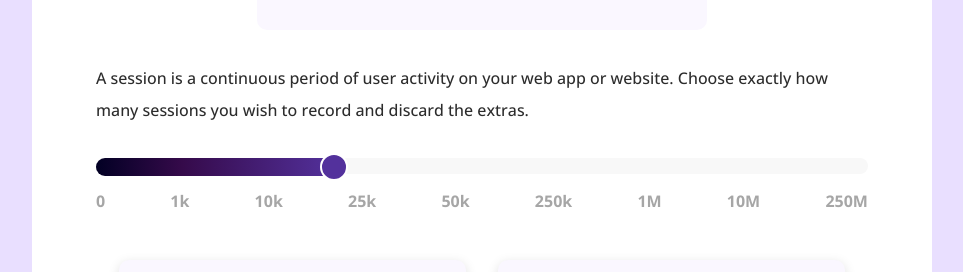
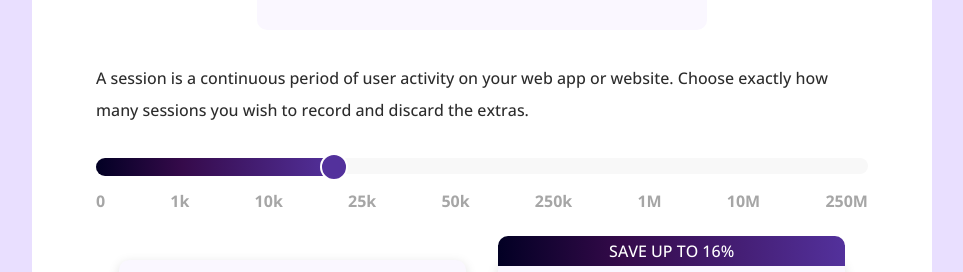
Before and after one commit to Adetayor/Cost-Estimator, a plain HTML site: page index.html in a window 1280 px wide. Shown: the part 518-790 px from the top of the page, without its empty margins (158-1121 px from the left). Drawn offline with nearby package versions, Linux system fonts and the light colour scheme.

Commit message:
save-header added

```diff
--- a/index.css
+++ b/index.css
@@ -265,3 +265,18 @@ h1 {
   cursor: pointer;
   transform: scale(1.05);
 }
+
+.card .save-header {
+  color: white;
+  background: linear-gradient(90deg,
+  rgba(2,0, 36, 1) 0%,
+  rgba(53, 10, 74,1) 36%,
+  rgba(83, 49, 156, 1)100%
+  );
+  position: absolute;
+  top: -24px;
+  left: 0;
+  width: 100%;
+  border-top-right-radius: 10px;
+  border-top-left-radius: 10px;
+}
```
